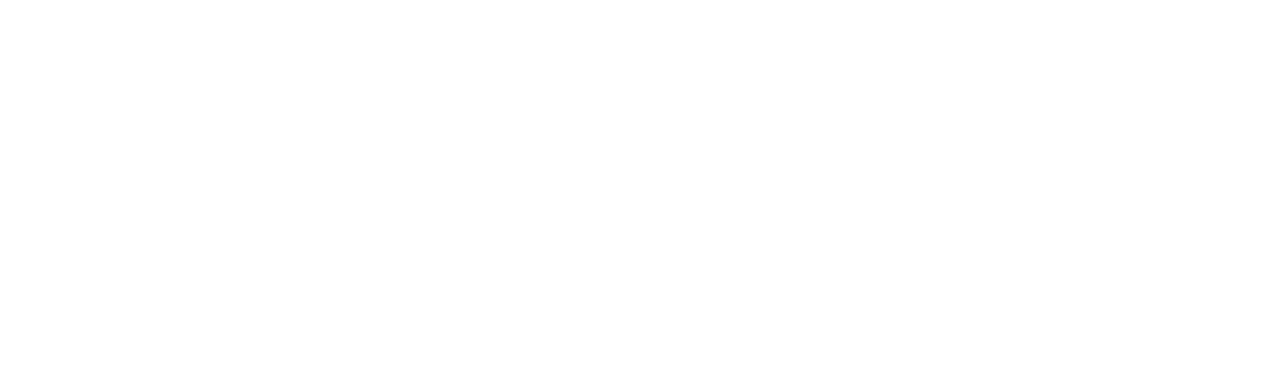
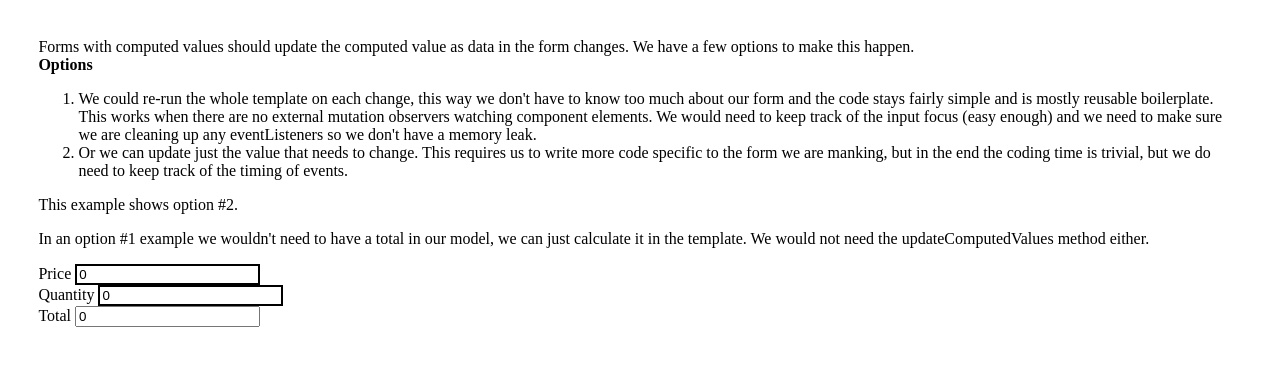
Before and after one commit to EricRohlfs/es6-playground, a plain HTML site: page examples/form01/index.html in a window 1280 px wide. Drawn offline with Linux system fonts and the light colour scheme.

Commit message:
adding computed value form

```diff
--- a/examples/form01/index.html
+++ b/examples/form01/index.html
@@ -1,8 +1,17 @@
 <html>
   <head>
     <script type="module">
-
+      import {checkoutForm, checkoutFormStyle} from './index.js'
+      customElements.define('checkout-form', checkoutForm, { extends:'form' })
+      customElements.define('checkout-form-style', checkoutFormStyle, { extends:'style'})
+      document.head.append(new checkoutFormStyle)
+      document.body.append(new checkoutForm())
     </script>
+    <style>
+      body {
+        margin: 3%;
+      }
+    </style>
   </head>
   <body></body>
 </html>
--- /dev/null
+++ b/examples/form01/index.js
@@ -0,0 +1,79 @@
+export class checkoutForm extends HTMLFormElement {
+
+  constructor(){
+    super()
+    this.model = {
+      price: 0,
+      quantity: 0,
+      total:0
+    }
+  }
+
+  connectedCallback(){
+    this.calculateTotal() // need to re-calculate just incase the data is being retrieved form sessionStorage or from a server.
+    this.innerHTML = this.templateLit()
+    this.addEventListener('change', ()=>{
+      this.model = Object.fromEntries(new FormData(this).entries())
+      this.updateComputedValues()
+    })
+  }
+
+  calculateTotal(){
+    this.model.total = this.model.price * this.model.quantity
+  }
+
+  updateComputedValues(){
+    this.calculateTotal()
+    const totalEle = this.querySelector(':scope #total')
+    totalEle.setAttribute('value', this.model.total)
+  }
+
+  templateLit(){
+    // in production data/model needs to be sanitized
+    return `
+      <p>
+        Forms with computed values should update the computed value as data in the form changes.
+        We have a few options to make this happen.
+        <br/>
+        <b>Options</b>
+        <ol>
+          <li>We could re-run the whole template on each change, this way we don't have to know too much about our form and the code stays fairly simple and is mostly reusable boilerplate.
+              This works when there are no external mutation observers watching component elements. We would need to keep track of the input focus (easy enough) and we need to make sure we are cleaning up any eventListeners so we don't have a memory leak.</li>
+          <li> Or we can update just the value that needs to change. This requires us to write more code specific to the form we are manking, but in the end the coding time is trivial, but we do need to keep track of the timing of events.</li>
+        </ol>
+        This example shows option #2.
+        </p>
+        <p>
+        In an option #1 example we wouldn't need to have a total in our model, we can just calculate it in the template.
+        We would not need the updateComputedValues method either.
+      </p>
+      <div>
+        <label for="price">Price</label>
+        <input type="number" name="price" value="${this.model.price}" required />
+      </div>
+      <div>
+        <label for="quantity">Quantity</label>
+        <input type="number" name="quantity" value="${this.model.quantity}" required />
+      </div>
+      <div>
+        <label for="total">Total</label>
+        <input readonly id="total" type="text" name="total" value="${this.model.total}" />
+      </div>
+    `
+  }
+
+}
+
+export class checkoutFormStyle extends HTMLStyleElement {
+  connectedCallback(){
+    this.innerHTML = `
+      input:invalid {
+        border: 2px dashed red;
+      }
+
+      input:valid {
+        border: 2px solid black;
+      }
+    `
+  }
+}
```
